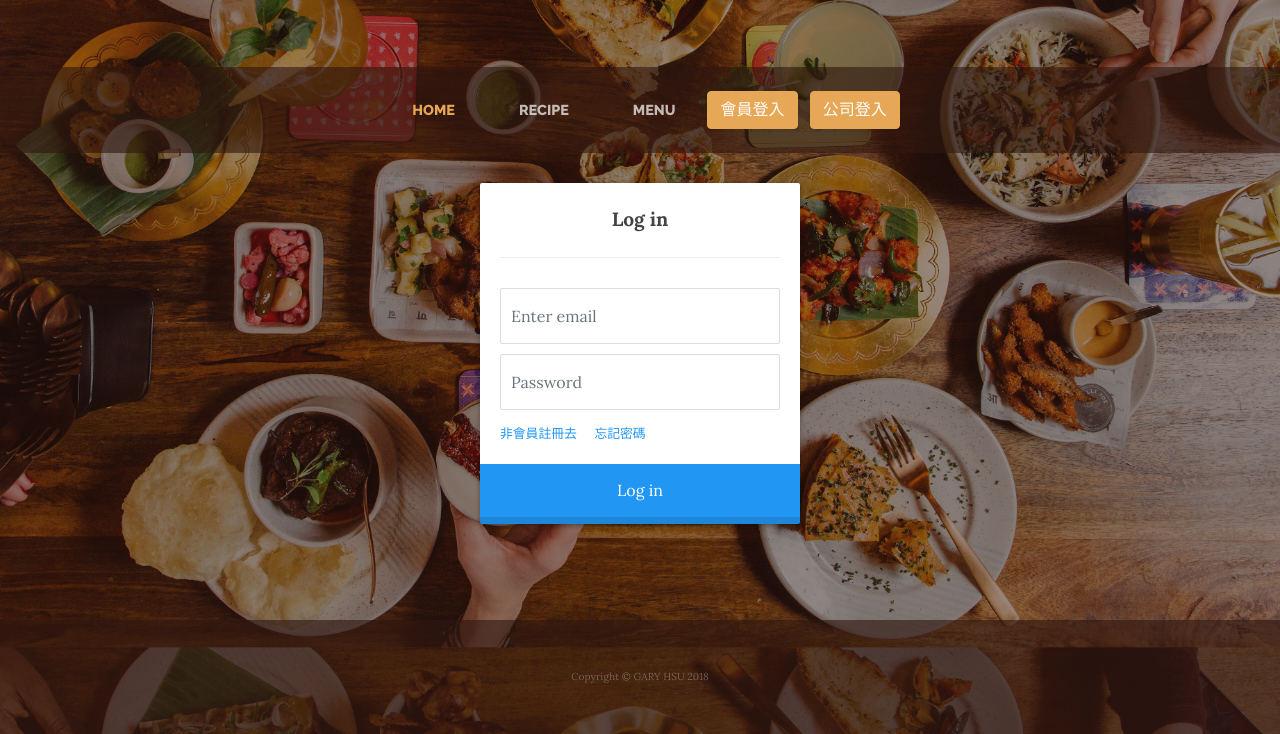
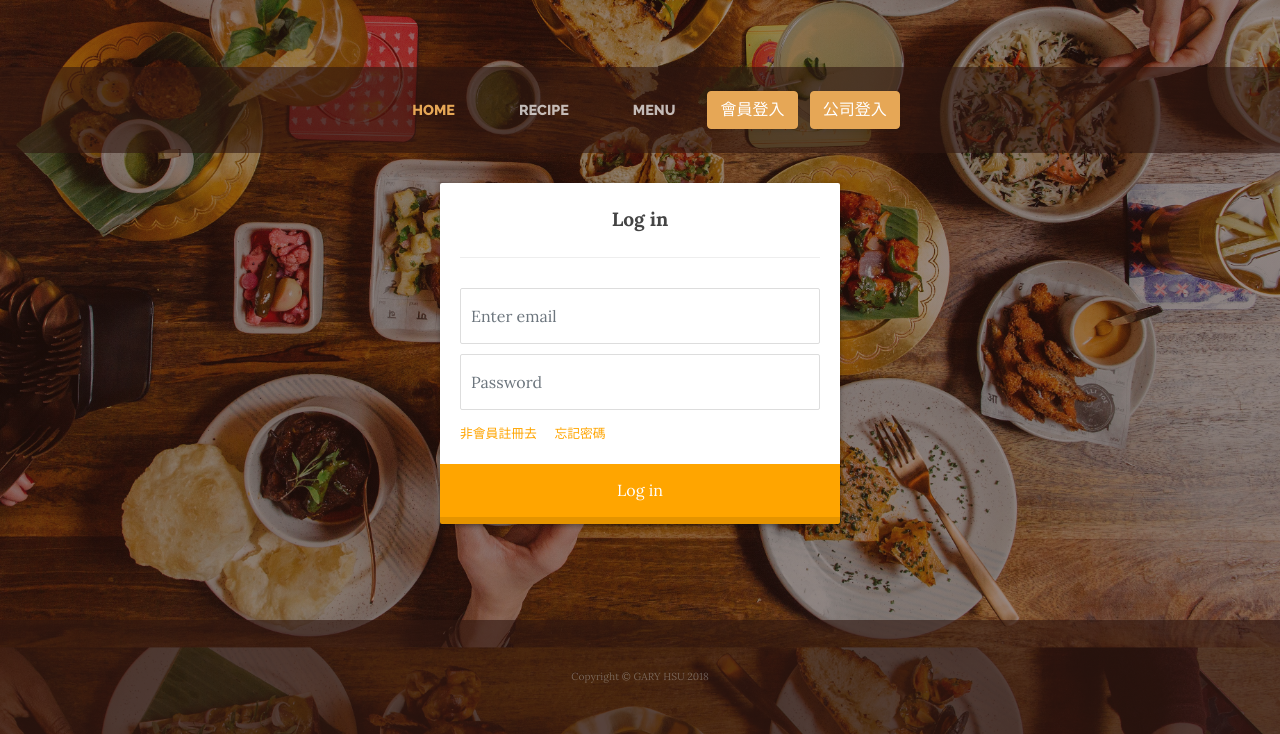
Before and after one commit to gary1209/syoku, a Django app: page /member/login/ in a window 1280 px wide. Shown: the part 206-940 px from the top of the page. Run offline with Django 3.2, Linux system fonts and the light colour scheme; some libraries are stand-ins or nearby versions.

Commit message:
fix conflict

```diff
--- a/member/static/styles/style.css
+++ b/member/static/styles/style2.css
@@ -84,7 +84,7 @@
 .login a {
   font-size: 0.8em;
   /* color: #2196F3; */
-  color: orange;
+  color:orange;
   text-decoration: none;
 }
 .login .title {
@@ -99,12 +99,7 @@
   width: 100%;
   height: 100%;
   padding: 10px 10px;
-<<<<<<< HEAD
-  background: red;
-=======
   background: orange;
-  /* background: #2196F3; */
->>>>>>> 91786bfca0056ed5635abfc76fcc465521ded014
   color: #fff;
   display: block;
   border: none;
--- a/member/templates/member/login.html
+++ b/member/templates/member/login.html
@@ -13,7 +13,10 @@
 <script src='https://www.google.com/recaptcha/api.js'></script>
 
 <script src="https://cdnjs.cloudflare.com/ajax/libs/prefixfree/1.0.7/prefixfree.min.js"></script>
-<link rel='stylesheet' href="{% static 'styles/style.css' %}">
+<link rel='stylesheet' href="{% static 'styles/style2.css' %}">
+<style>
+
+</style>
 
 
 <div class="wrapper ">
@@ -45,7 +48,7 @@
 
 
 <script src='http://cdnjs.cloudflare.com/ajax/libs/jquery/2.1.3/jquery.min.js'></script>
-<script  src="scripts/index.js"></script>
+<script  src="{% static 'scripts/member.js'%}"></script>
 
 
 
```
